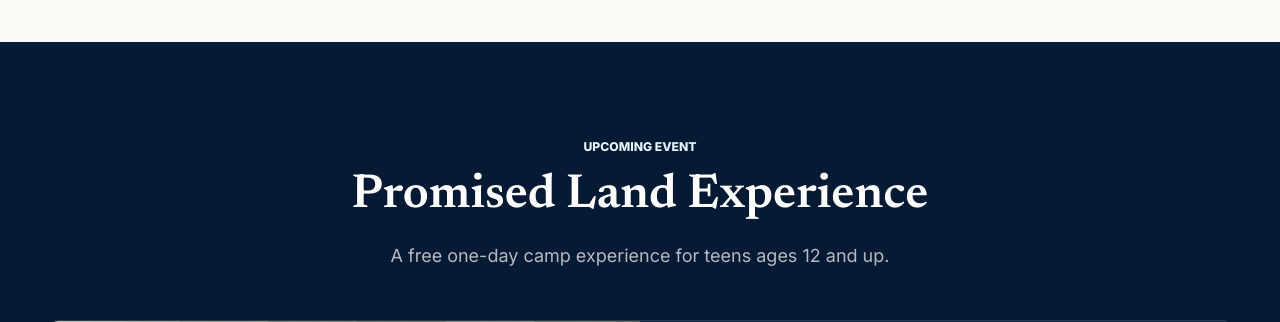
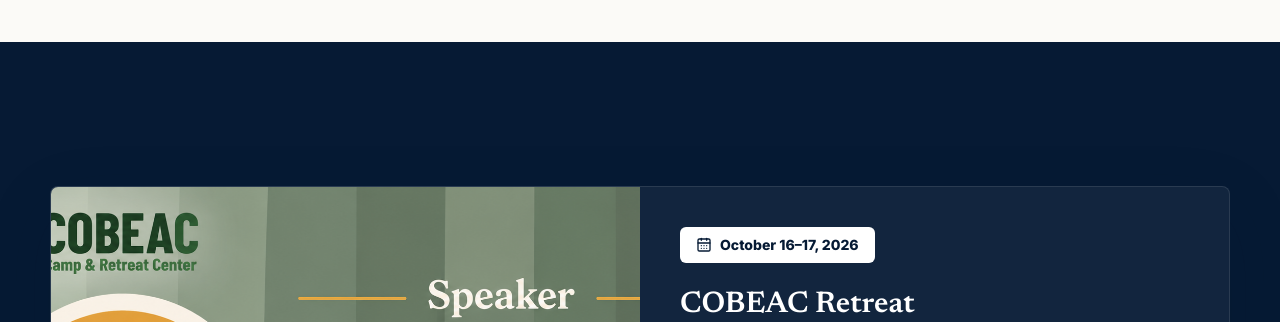
Before and after one commit to edesent/hhbcmi-redesign, a Next.js app: page / in a window 1280 px wide. Shown: the part 1640-1962 px from the top of the page. Built offline with nearby package versions, Linux system fonts and the light colour scheme; no server answers.

Commit message:
Removed the old Promised Land event from the Events section

```diff
--- a/src/app/page.tsx
+++ b/src/app/page.tsx
@@ -321,16 +321,6 @@
   return (
     <section id="events" className="bg-navy-950 py-24 text-white">
       <div className="section-shell">
-        <div className="mx-auto max-w-3xl text-center">
-          <p className="fine-label mb-4 text-sky-100">Upcoming Event</p>
-          <h2 className="font-serif text-4xl font-semibold sm:text-5xl">
-            Promised Land Experience
-          </h2>
-          <p className="mt-5 text-lg leading-8 text-white/70">
-            A free one-day camp experience for teens ages 12 and up.
-          </p>
-        </div>
-
         <div className="mt-12 grid overflow-hidden rounded-lg border border-white/10 bg-white/5 soft-shadow lg:grid-cols-2">
           <div className="relative min-h-[320px] lg:min-h-full">
             <Image
```
